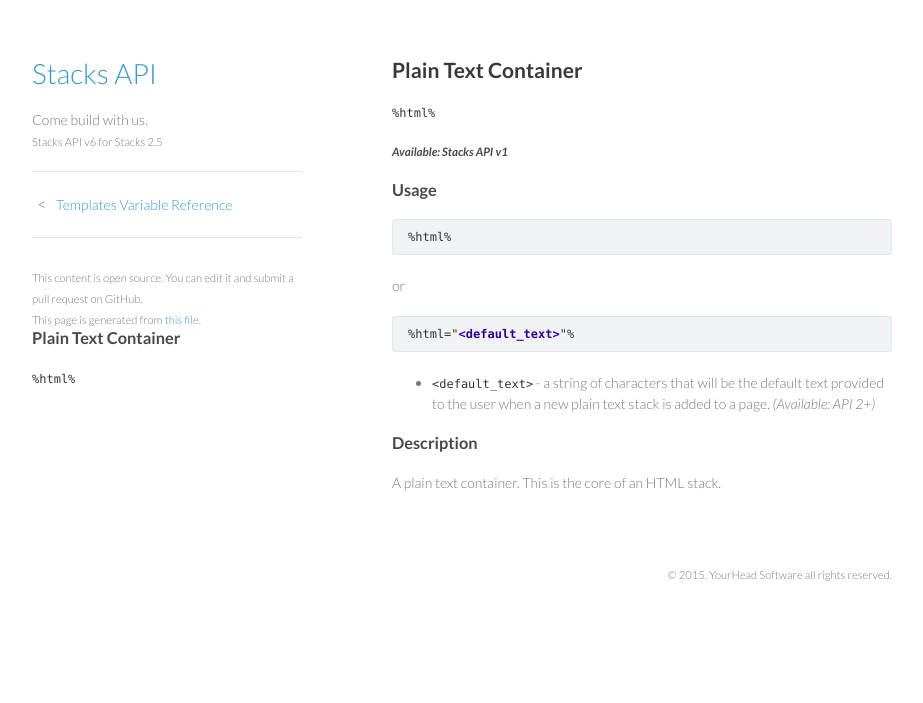
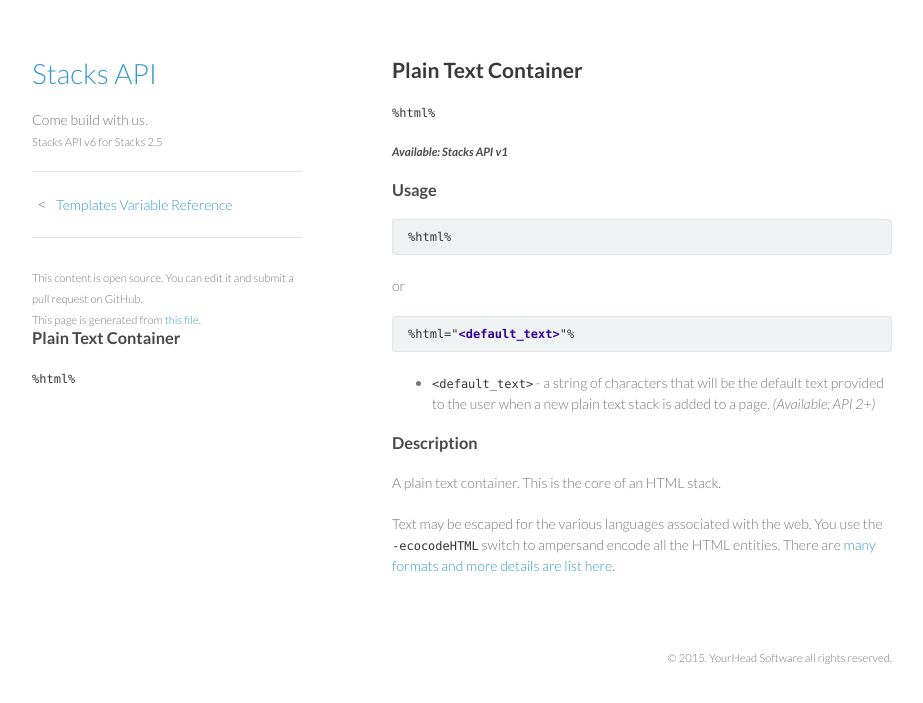
Before and after one commit to yourhead/StacksAPI, a Jekyll site: the page built from _templates/html.md, in a window 1280 px wide. Shown: the top 703 px of the page, without its empty margins (178-1101 px from the left). Built offline with Jekyll 4.4.1, drawn with Linux system fonts in a browser that asks for light colours; Markdown is read by kramdown in place of the engine named in the settings.

Commit message:
string escaping

```diff
--- a/_templates/html.md
+++ b/_templates/html.md
@@ -25,3 +25,5 @@
 ### Description
 
 A plain text container. This is the core of an HTML stack.
+
+Text may be escaped for the various languages associated with the web.  You use the `-ecocodeHTML` switch to ampersand encode all the HTML entities.  There are [many formats and more details are list here]({{site.baseurl}}/stringEscaping).
```
